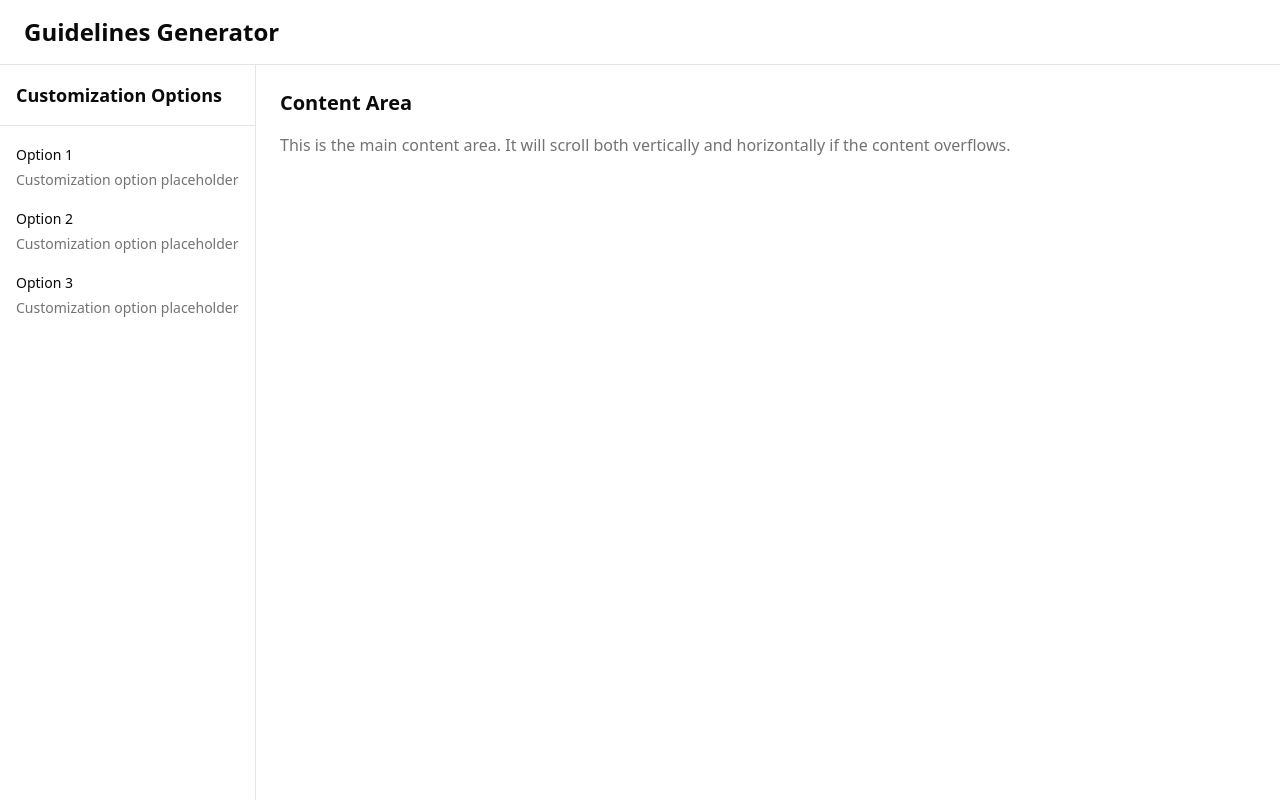
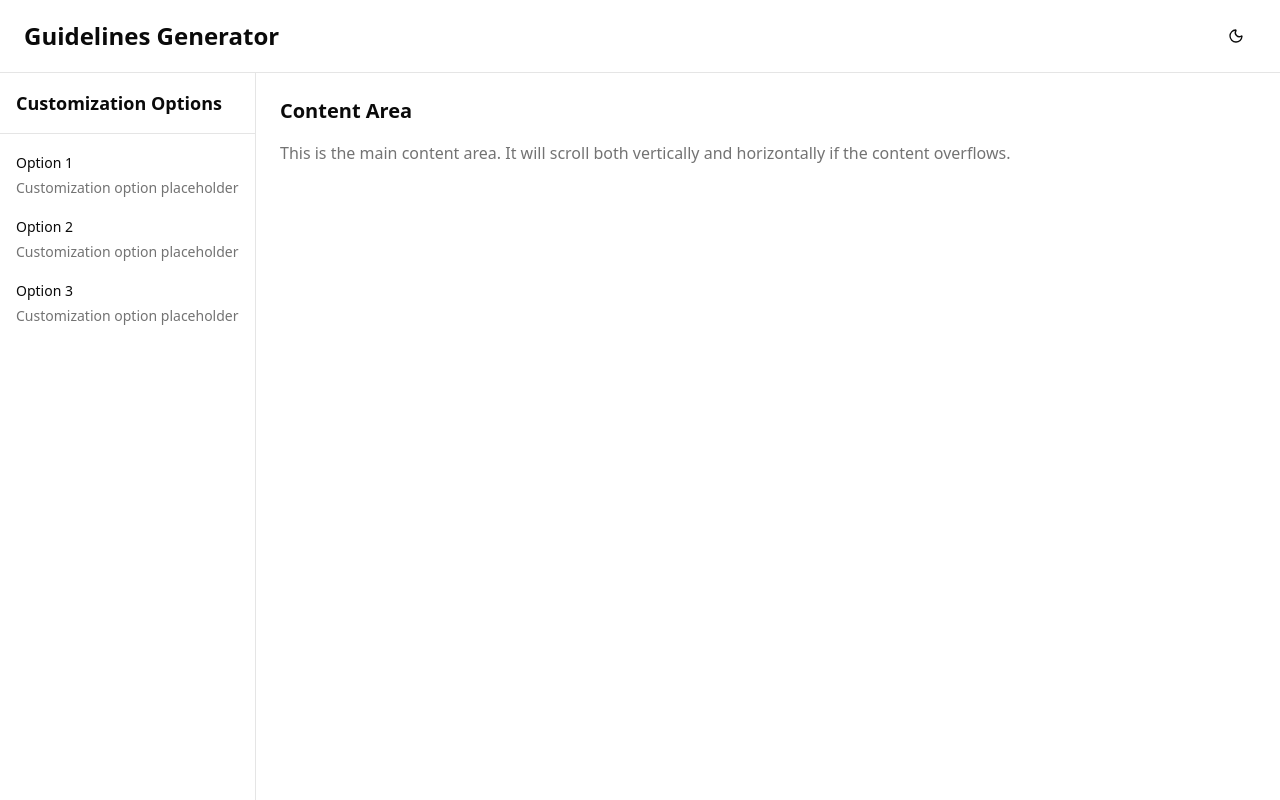
Before and after one commit to kpericin/guidelines-generator, a React (Vite) app: page / in a window 1280 px wide. Built offline with nearby package versions, Linux system fonts and the light colour scheme.

Commit message:
feat: theme toggle

```diff
--- a/package.json
+++ b/package.json
@@ -13,6 +13,7 @@
     "prepare": "husky"
   },
   "dependencies": {
+    "@radix-ui/react-slot": "^1.2.4",
     "react": "^19.2.0",
     "react-dom": "^19.2.0"
   },
--- a/src/components/AppHeader.tsx
+++ b/src/components/AppHeader.tsx
@@ -1,8 +1,26 @@
+import { Moon, Sun } from 'lucide-react';
+import { useTheme } from '../hooks/useTheme';
+import { Button } from '@/components/ui/button';
+
 export function AppHeader() {
+  const { theme, toggleTheme } = useTheme();
+
   return (
     <header className="sticky top-0 z-50 border-b bg-background px-6 py-4">
       <div className="flex items-center justify-between">
         <h1 className="text-2xl font-semibold">Guidelines Generator</h1>
+        <Button
+          onClick={toggleTheme}
+          variant="ghost"
+          size="icon"
+          aria-label="Toggle theme"
+        >
+          {theme === 'dark' ? (
+            <Sun className="h-5 w-5" />
+          ) : (
+            <Moon className="h-5 w-5" />
+          )}
+        </Button>
       </div>
     </header>
   );
--- /dev/null
+++ b/src/components/ui/button.tsx
@@ -0,0 +1,58 @@
+import * as React from 'react';
+import { Slot } from '@radix-ui/react-slot';
+import { cva, type VariantProps } from 'class-variance-authority';
+
+import { cn } from '@/lib/utils';
+
+const buttonVariants = cva(
+  'inline-flex items-center justify-center gap-2 whitespace-nowrap rounded-md text-sm font-medium ring-offset-background transition-colors focus-visible:outline-none focus-visible:ring-2 focus-visible:ring-ring focus-visible:ring-offset-2 disabled:pointer-events-none disabled:opacity-50 [&_svg]:pointer-events-none [&_svg]:size-4 [&_svg]:shrink-0',
+  {
+    variants: {
+      variant: {
+        default: 'bg-primary text-primary-foreground hover:bg-primary/90',
+        destructive:
+          'bg-destructive text-destructive-foreground hover:bg-destructive/90',
+        outline:
+          'border border-input bg-background hover:bg-accent hover:text-accent-foreground',
+        secondary:
+          'bg-secondary text-secondary-foreground hover:bg-secondary/80',
+        ghost: 'hover:bg-accent hover:text-accent-foreground',
+        link: 'text-primary underline-offset-4 hover:underline',
+      },
+      size: {
+        default: 'h-10 px-4 py-2',
+        sm: 'h-9 rounded-md px-3',
+        lg: 'h-11 rounded-md px-8',
+        icon: 'h-10 w-10',
+      },
+    },
+    defaultVariants: {
+      variant: 'default',
+      size: 'default',
+    },
+  }
+);
+
+export interface ButtonProps
+  extends
+    React.ButtonHTMLAttributes<HTMLButtonElement>,
+    VariantProps<typeof buttonVariants> {
+  asChild?: boolean;
+}
+
+const Button = React.forwardRef<HTMLButtonElement, ButtonProps>(
+  ({ className, variant, size, asChild = false, ...props }, ref) => {
+    const Comp = asChild ? Slot : 'button';
+    return (
+      <Comp
+        className={cn(buttonVariants({ variant, size, className }))}
+        ref={ref}
+        {...props}
+      />
+    );
+  }
+);
+Button.displayName = 'Button';
+
+// eslint-disable-next-line react-refresh/only-export-components
+export { Button, buttonVariants };
--- /dev/null
+++ b/src/hooks/useTheme.ts
@@ -0,0 +1,30 @@
+import { useEffect, useState } from 'react';
+
+export function useTheme() {
+  const [theme, setTheme] = useState<'light' | 'dark'>(() => {
+    // Check localStorage first, then system preference
+    const stored = localStorage.getItem('theme') as 'light' | 'dark' | null;
+    if (stored) {
+      return stored;
+    }
+    return window.matchMedia('(prefers-color-scheme: dark)').matches
+      ? 'dark'
+      : 'light';
+  });
+
+  useEffect(() => {
+    const root = document.documentElement;
+    if (theme === 'dark') {
+      root.classList.add('dark');
+    } else {
+      root.classList.remove('dark');
+    }
+    localStorage.setItem('theme', theme);
+  }, [theme]);
+
+  const toggleTheme = () => {
+    setTheme((prev) => (prev === 'light' ? 'dark' : 'light'));
+  };
+
+  return { theme, toggleTheme };
+}
```
Also changed, not shown: 1 other file (tests, documents, lock files or other folders).
